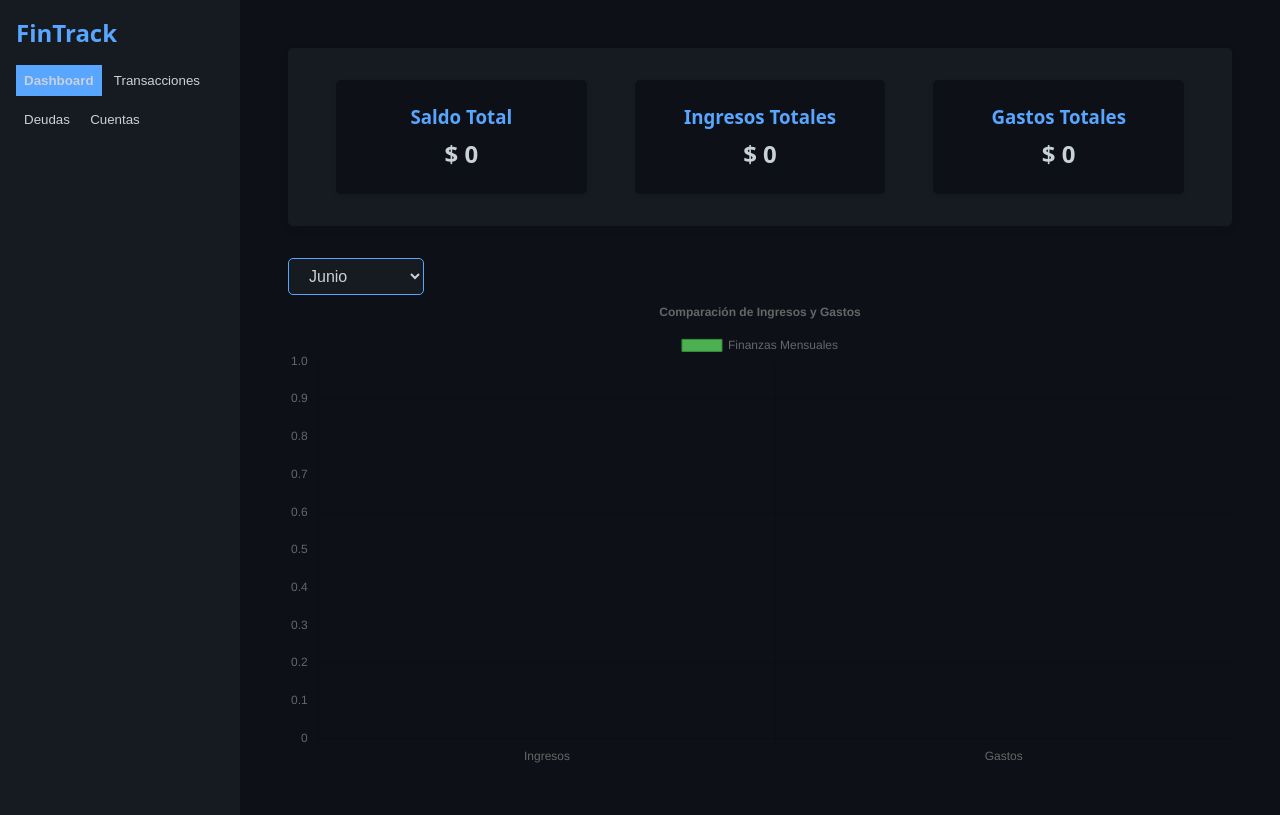
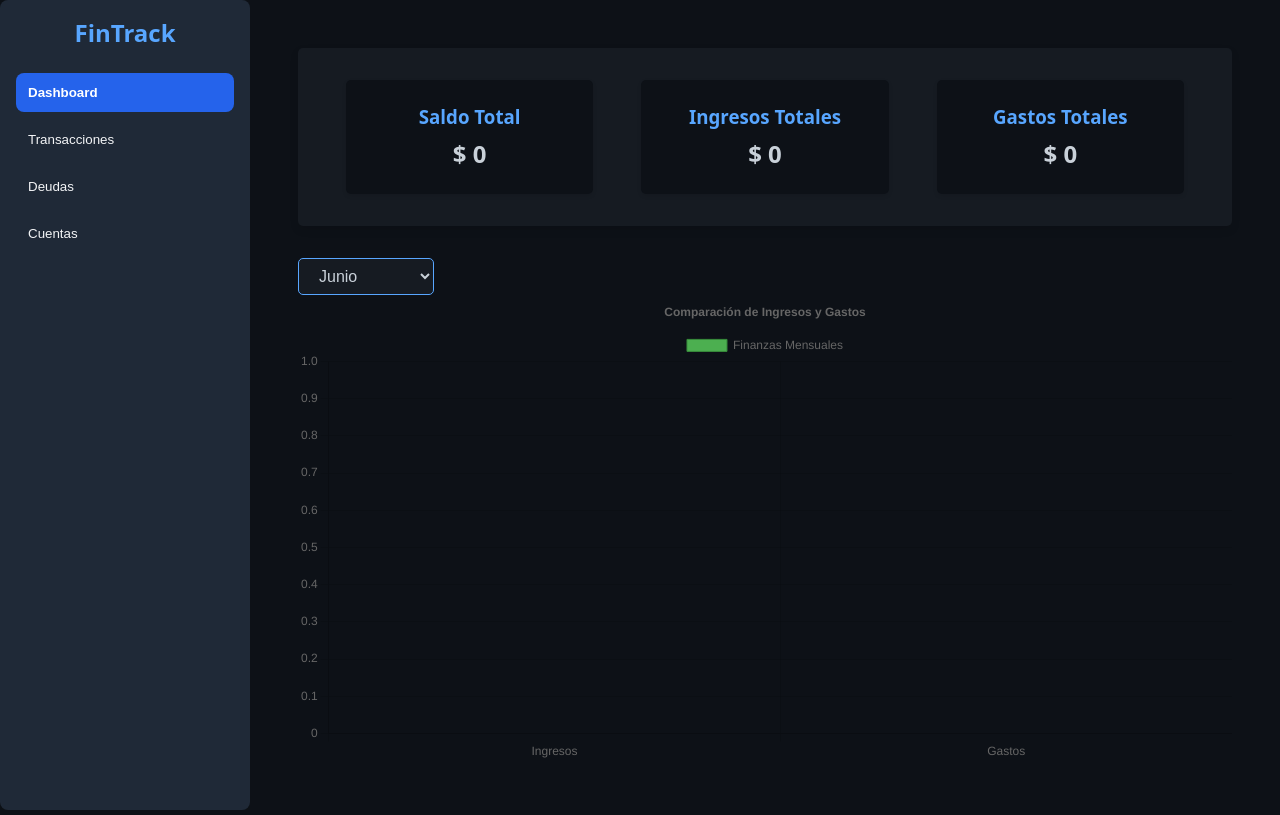
Before and after one commit to CristhianDaza/finTrack, a plain HTML site: page index.html in a window 1280 px wide. Drawn offline with nearby package versions, Linux system fonts and the light colour scheme.

Commit message:
style: create dark theme UI with sidebar and responsive layout

```diff
--- a/styles/main.css
+++ b/styles/main.css
@@ -8,6 +8,12 @@
   --success: #238636;        /* Verde azulado */
   --padding-standard: 0.5rem 1rem;
   --border-radius-standard: 5px;
+  --sidebar-width: 250px;
+  --sidebar-bg: #1f2937;
+  --sidebar-hover: #374151;
+  --sidebar-active: #2563eb;
+  --sidebar-text: #f3f4f6;
+  --sidebar-border-radius: 8px;
 }
 
 * {
@@ -28,37 +34,50 @@ body {
 }
 
 .sidebar {
-  background: var(--accent);
-  width: 240px;
+  background: var(--sidebar-bg);
   padding: 1rem;
   display: flex;
   flex-direction: column;
+  border-radius: var(--sidebar-border-radius);
+  box-shadow: 0 4px 8px rgba(0, 0, 0, 0.1);
+  max-width: var(--sidebar-width);
+  min-width: var(--sidebar-width);
 }
 
 .sidebar h2 {
-  margin-bottom: 1rem;
+  margin-bottom: 1.5rem;
   color: var(--primary);
+  font-size: 1.5rem;
+  text-align: center;
 }
 
 .sidebar nav button {
   margin-bottom: 0.5rem;
   background: none;
-  color: var(--text);
+  color: var(--sidebar-text);
   border: none;
-  padding: 0.5rem;
+  padding: 0.75rem;
   text-align: left;
   cursor: pointer;
-  transition: background 0.2s;
+  transition: background 0.3s, color 0.3s;
+  border-radius: var(--sidebar-border-radius);
+  width: 100%;
 }
 
 .sidebar nav button:hover {
-  background-color: var(--accent);
+  background-color: var(--sidebar-hover);
 }
 
 .sidebar nav button.active {
-  background-color: var(--primary);
-  color: var(--text);
+  background-color: var(--sidebar-active);
+  color: #fff;
   font-weight: bold;
+}
+
+.sidebar nav button span {
+  display: inline-block;
+  margin-right: 0.5rem;
+  font-size: 1.2rem;
 }
 
 .view {
@@ -749,11 +768,13 @@ body {
 }
 
 .sidebar {
-  background: var(--accent);
-  width: 240px;
+  background: var(--sidebar-bg);
+  width: 100%;
   padding: 1rem;
   display: flex;
   flex-direction: column;
+  border-radius: var(--sidebar-border-radius);
+  box-shadow: 0 4px 8px rgba(0, 0, 0, 0.1);
 }
 
 @media (max-width: 768px) {
```
